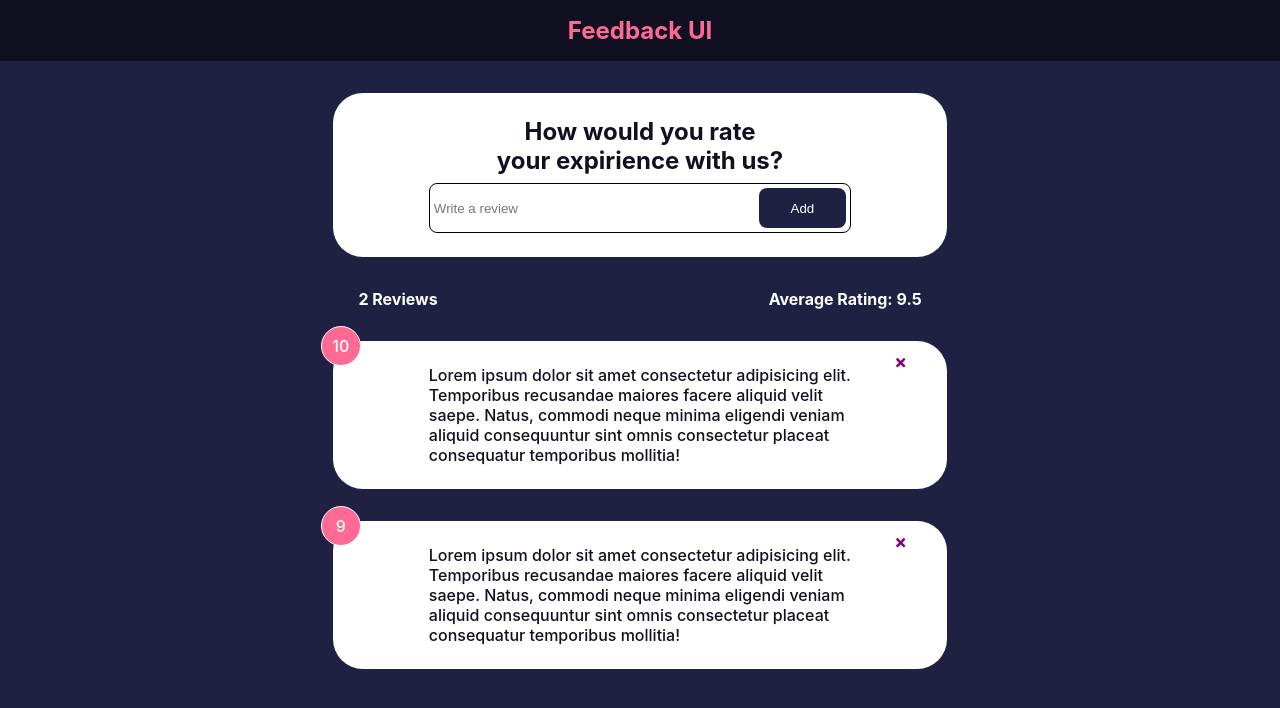
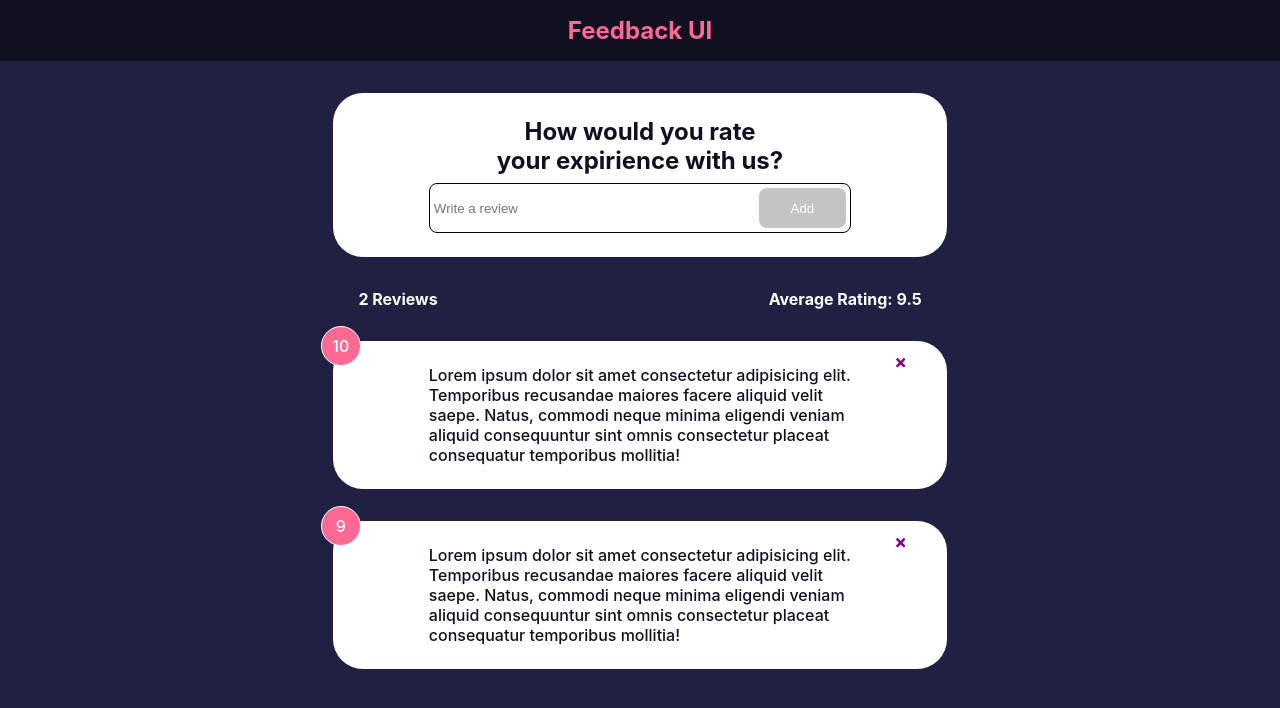
Before and after one commit to Ayaz-Rzayev/feedback-app, a React (Create React App) app: page / in a window 1280 px wide. Shown: the top 708 px of the page. Built offline with nearby package versions, Linux system fonts and the light colour scheme.

Commit message:
Validation of input added

```diff
--- a/src/components/FeedbackForm.js
+++ b/src/components/FeedbackForm.js
@@ -3,12 +3,20 @@ import Card from "./UI/Card";
 import Button from "./UI/Button";
 import styles from "./FeedbackForm.module.css";
 
-
 const FeedbackForm = () => {
   const [review, setReview] = useState("");
+  const [btnDisabled, setBtnDisabled] = useState(true);
+  const [message, setMessage] = useState("");
 
   const inputChangeHandler = (e) => {
-    setReview(e.target.value);
+    if (e.target.value.trim().length >= 10) {
+      setBtnDisabled(false);
+      setMessage(null)
+    }else{
+      setBtnDisabled(true)
+      setMessage(`Review must be at least 10 characters`)
+    }
+    setReview(e.target.value)
   };
 
   return (
@@ -18,15 +26,18 @@ const FeedbackForm = () => {
           How would you rate <br />
           your expirience with us?
         </h2>
-        <div className={styles['input-group']}>
+        <div className={styles["input-group"]}>
           <input
             onChange={inputChangeHandler}
             type="text"
             placeholder="Write a review"
             value={review}
           />
-          <Button type="submit" >Add</Button>
+          <Button type="submit" isDisabled={btnDisabled}>
+            Add
+          </Button>
         </div>
+        {message && <div>{message}</div>}
       </form>
     </Card>
   );
--- a/src/components/FeedbackForm.module.css
+++ b/src/components/FeedbackForm.module.css
@@ -17,3 +17,7 @@
   margin: 0;
   border: none;
 }
+
+.input-group input:focus{
+  outline: none;
+}
--- a/src/components/UI/Button.module.css
+++ b/src/components/UI/Button.module.css
@@ -19,3 +19,12 @@
 .btn:hover{
   transform: scale(1.05);
 }
+
+.btn:disabled{
+  background-color: #c4c4c4;
+}
+
+.btn:disabled:hover{
+  transform: none;
+  cursor: default;
+}
```
Also changed, not shown: src/components/UI/Button.js (+7 -7 lines).
